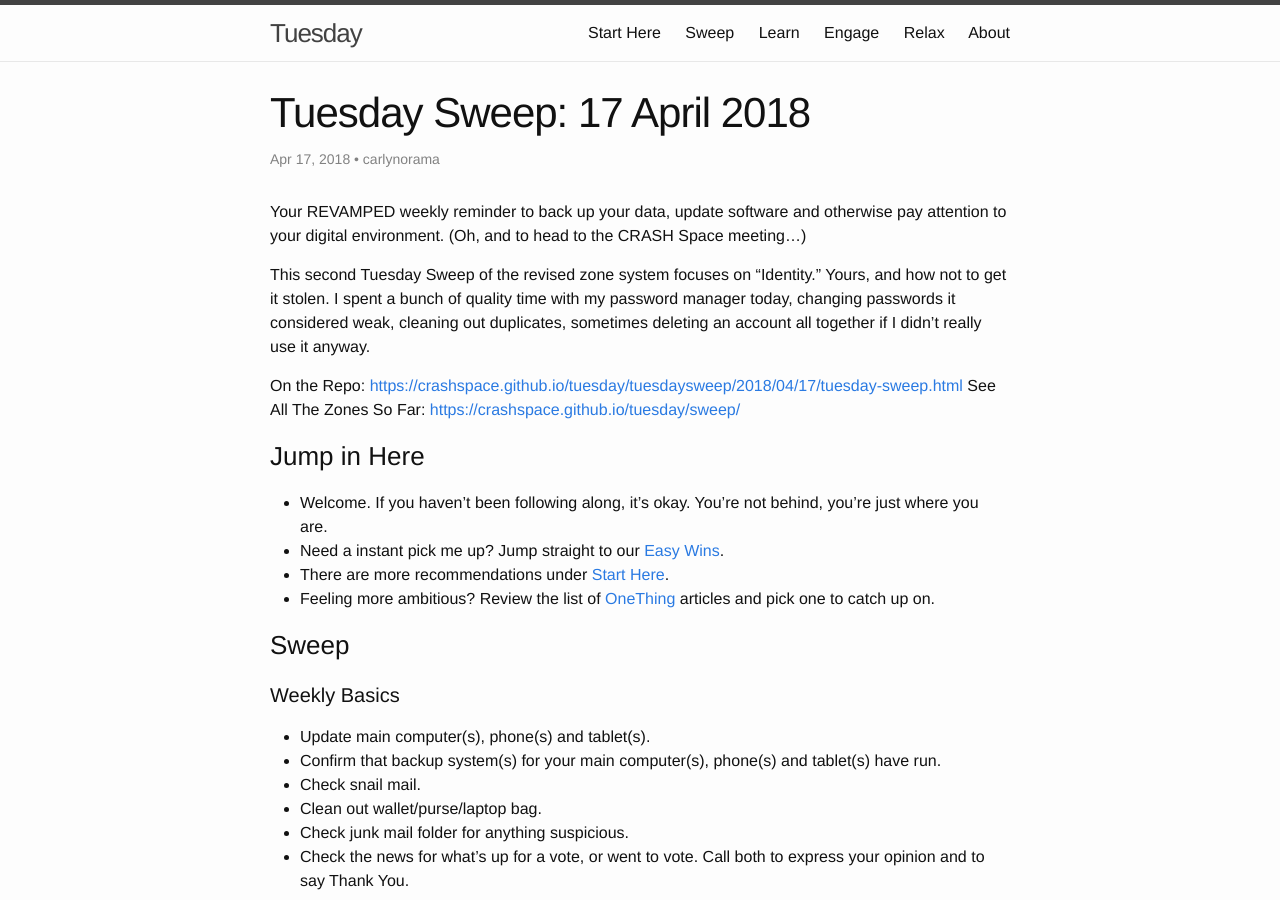
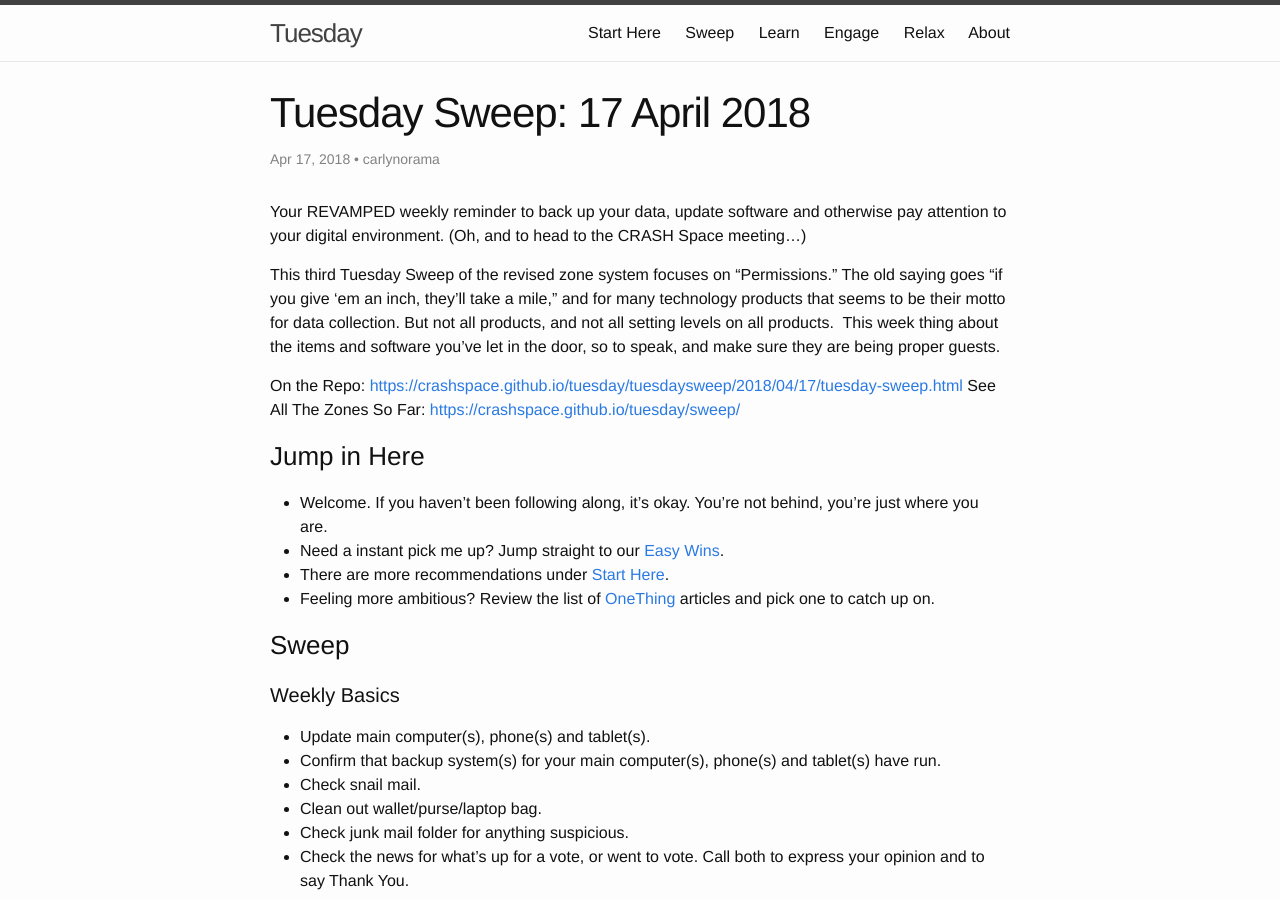
Before and after one commit to CRASHSpace/tuesday, a Jekyll site: the page built from _posts/2018-04-17-tuesday-sweep.md, in a window 1280 px wide and 900 px high. Built offline with Jekyll 4.4.1, drawn with Linux system fonts in a browser that asks for light colours.

Commit message:
hoops. Change lead paragraph

```diff
--- a/_posts/2018-04-17-tuesday-sweep.md
+++ b/_posts/2018-04-17-tuesday-sweep.md
@@ -8,7 +8,7 @@ categories: tuesdaysweep
 
 Your REVAMPED weekly reminder to back up your data, update software and otherwise pay attention to your digital environment. (Oh, and to head to the CRASH Space meeting…)
 
-This second Tuesday Sweep of the revised zone system focuses on “Identity.” Yours, and how not to get it stolen. I spent a bunch of quality time with my password manager today, changing passwords it considered weak, cleaning out duplicates, sometimes deleting an account all together if I didn’t really use it anyway.
+This third Tuesday Sweep of the revised zone system focuses on "Permissions." The old saying goes "if you give 'em an inch, they'll take a mile," and for many technology products that seems to be their motto for data collection. But not all products, and not all setting levels on all products.  This week thing about the items and software you've let in the door, so to speak, and make sure they are being proper guests.
 
 On the Repo: [https://crashspace.github.io/tuesday/tuesdaysweep/2018/04/17/tuesday-sweep.html](https://crashspace.github.io/tuesday/tuesdaysweep/2018/04/10/tuesday-sweep.html)
 See All The Zones So Far: [https://crashspace.github.io/tuesday/sweep/](https://crashspace.github.io/tuesday/sweep/)
```
Also changed, not shown: _sweep/zone_3_permission.md (+2 -0 lines).
